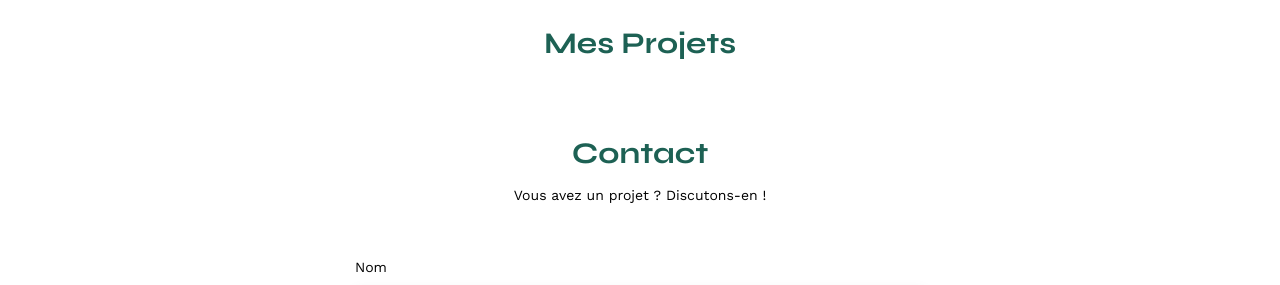
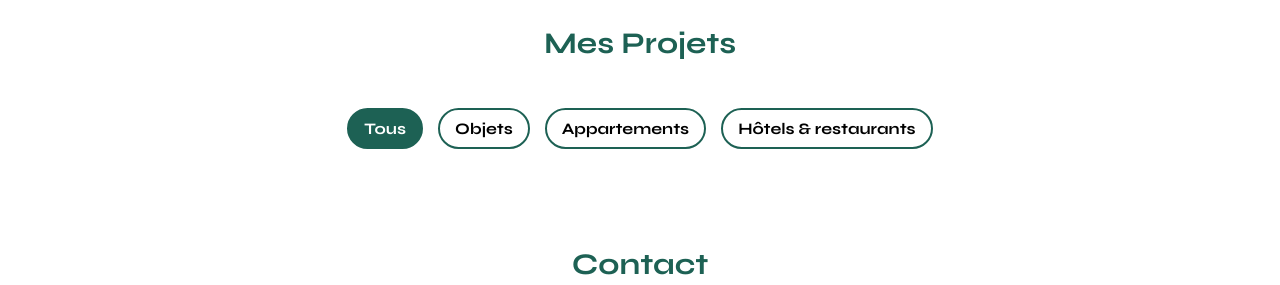
Before and after one commit to Lylia23/ArchiWebos, a plain HTML site: page FrontEnd/index.html in a window 1280 px wide. Shown: the part 507-792 px from the top of the page. Drawn offline with nearby package versions, Linux system fonts and the light colour scheme; no server answers.

Commit message:
developpement du filtrage et appel via la partie HTML

```diff
--- a/FrontEnd/assets/style.css
+++ b/FrontEnd/assets/style.css
@@ -2,7 +2,9 @@
    v2.0 | 20110126
    License: none (public domain)
 */
-
+:root {
+	--vert-site: #1D6154;
+}
 html, body, div, span, applet, object, iframe,
 h1, h2, h3, h4, h5, h6, p, blockquote, pre,
 a, abbr, acronym, address, big, cite, code,
@@ -82,7 +84,7 @@ h2{
 	font-family: 'Syne';
 	font-weight: 700;
 	font-size: 30px;
-	color: #1D6154
+	color: var(--vert-site)
 }
 nav ul {
 	display: flex;
@@ -173,7 +175,7 @@ input[type="submit"]{
 	font-family: 'Syne';
 	font-weight: 700;
 	color: white;
-	background-color: #1D6154;
+	background-color: var(--vert-site);
 	margin : 2em auto ;
 	width: 180px;
 	text-align: center;
@@ -185,3 +187,50 @@ footer nav ul {
 	justify-content: flex-end;
 	margin: 2em
 }
+
+.filtre {
+	display: flex;
+	justify-content: center;
+	gap: 15px;
+	margin-top: 50px;
+	margin-bottom: 50px;
+}
+
+.btn-filtre {
+	border: 2px solid var(--vert-site);
+	border-radius: 60px;
+	height: 37px;
+	display: flex;
+	justify-content: center;
+	cursor: pointer;
+
+	p {
+		font-family: Syne;
+		font-weight: 700;
+		font-size: 16px;
+		line-height: 19.2px;
+		align-self: center;
+		padding-left: 15px;
+		padding-right: 15px;
+	}
+}
+
+.btn-filtre-on-clique {
+	border: 2px solid var(--vert-site);
+	border-radius: 60px;
+	height: 37px;
+	display: flex;
+	justify-content: center;
+	cursor: pointer;
+	background-color: var(--vert-site);
+	p {
+		color: white;
+		font-family: Syne;
+		font-weight: 700;
+		font-size: 16px;
+		line-height: 19.2px;
+		align-self: center;
+		padding-left: 15px;
+		padding-right: 15px;
+	}
+}
--- a/FrontEnd/index.html
+++ b/FrontEnd/index.html
@@ -37,6 +37,20 @@
 	</section>
 	<section id="portfolio">
 		<h2>Mes Projets</h2>
+		<div class="filtre">
+			<div id="btn-0" class="btn-filtre" onclick="getWorks(0)">
+				<p>Tous</p>
+			</div>
+			<div id="btn-1" class="btn-filtre" onclick="getWorks(1)">
+				<p>Objets</p>
+			</div>
+			<div id="btn-2" class="btn-filtre" onclick="getWorks(2)">
+				<p>Appartements</p>
+			</div>
+			<div id="btn-3" class="btn-filtre" onclick="getWorks(3)">
+				<p>Hôtels & restaurants</p>
+			</div>
+		</div>
 		<div class="gallery"></div>
 	</section>
 	<section id="contact">
--- a/FrontEnd/script/Backend-calls.js
+++ b/FrontEnd/script/Backend-calls.js
@@ -1,8 +1,7 @@
 const urlHost = 'http://localhost:5678/api';
 
 login("sophie.bluel@test.tld", "S0phie");
-getCategories();
-getWorks();
+getWorks(0);
 
 //-----------functions--------------------
 
@@ -36,7 +35,20 @@ function getCategories () {
         .catch(error => console.error('There was a problem with the fetch operation:', error));
 }
 
- function getWorks () {
+ function getWorks (filtre) {
+
+    for (let i = 0; i < 4; i++) {
+        // recuperation des boutons des filtres par id
+        let btnFiltre = document.getElementById('btn-' + i);
+        if (filtre == i){
+            //Application de la classe de style au moment du clique
+            btnFiltre.className = "btn-filtre-on-clique";
+        } else {
+            //remetre le style par defaut des boutons non selectionnés
+            btnFiltre.className = "btn-filtre";
+        }
+    }
+
     fetch(urlHost + '/works', {
         method: 'GET',
         headers: {
@@ -45,8 +57,7 @@ function getCategories () {
     })
     .then(response => response.json())
     .then(data => {
-        console.log(data);
-        remplirGalleryOfWorks(data);
+        remplirGalleryOfWorks(data, filtre);
     })
     .catch(error => console.error('There was a problem with the fetch operation:', error));
 }
@@ -92,11 +103,26 @@ function retreiveToken (){
     return localStorage.getItem('monToken');
 }
 
-function remplirGalleryOfWorks(jsonData) {
+function remplirGalleryOfWorks(jsonData, filtre) {
+    //vider la galerie
+    document.querySelector(".gallery").innerHTML = "";
+    let categoryIds = [1, 2, 3];
 
     for (let i = 0; i < jsonData.length; i++){
         let figure = jsonData [i];
-        let figureHtml = '<figure><img src="' + figure.imageUrl + '" alt="' + figure.title + '"><figcaption>' + figure.title + '</figcaption></figure>';
-        document.querySelector(".gallery").innerHTML = document.querySelector(".gallery").innerHTML + figureHtml;
+        //Condition pour enrichir toutes les figures
+        if (!categoryIds.includes(filtre)) {
+
+            let figureHtml = '<figure><img src="' + figure.imageUrl + '" alt="' + figure.title + '"><figcaption>' + figure.title + '</figcaption></figure>';
+            document.querySelector(".gallery").innerHTML = document.querySelector(".gallery").innerHTML + figureHtml;
+
+        } else
+        //Condition pour enrichir que les figures qui ont l'id demandé au niveau du paramètre filtre
+        if(figure.categoryId == filtre) {
+
+            let figureHtml = '<figure><img src="' + figure.imageUrl + '" alt="' + figure.title + '"><figcaption>' + figure.title + '</figcaption></figure>';
+            document.querySelector(".gallery").innerHTML = document.querySelector(".gallery").innerHTML + figureHtml;
+
+        }
     }
 }
```
